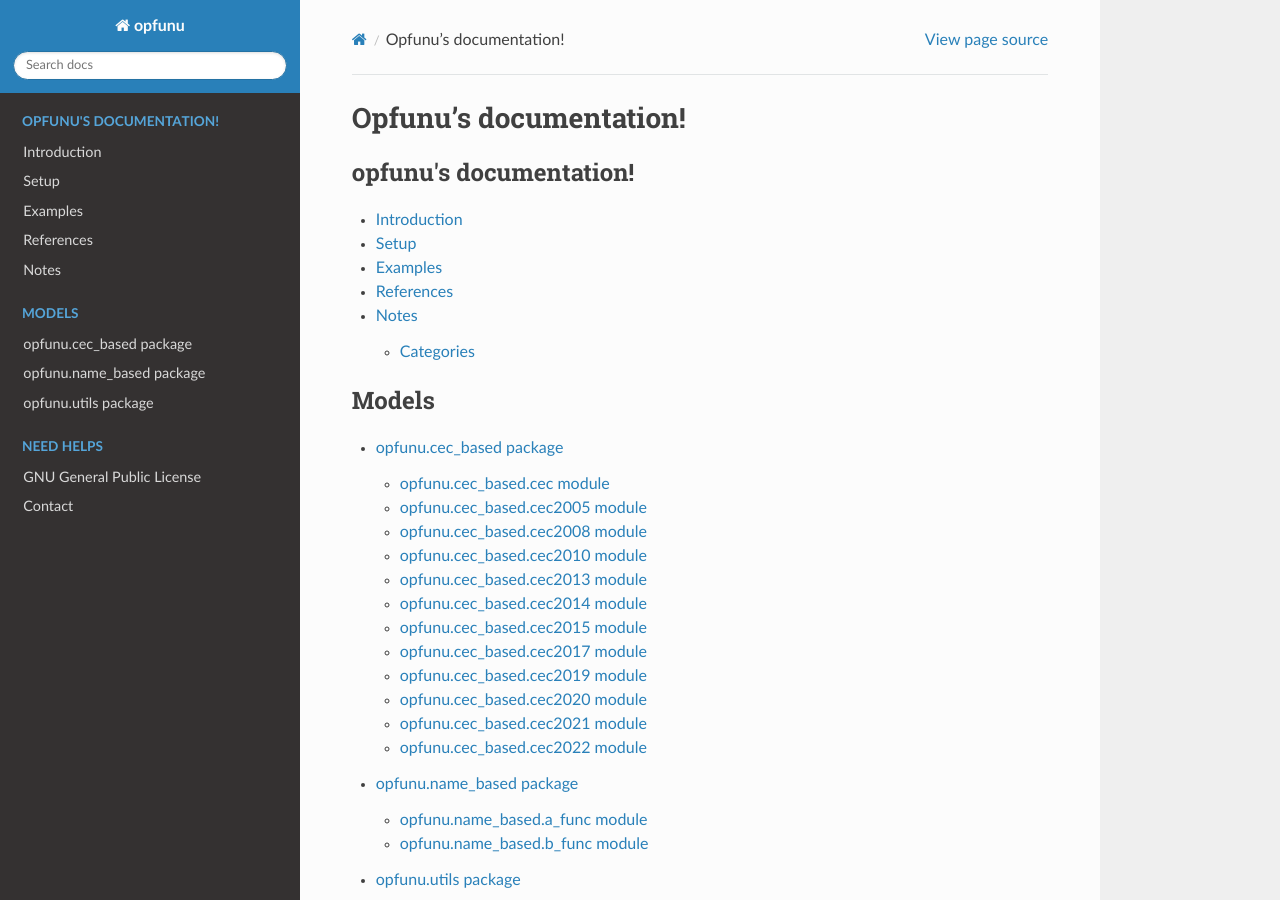
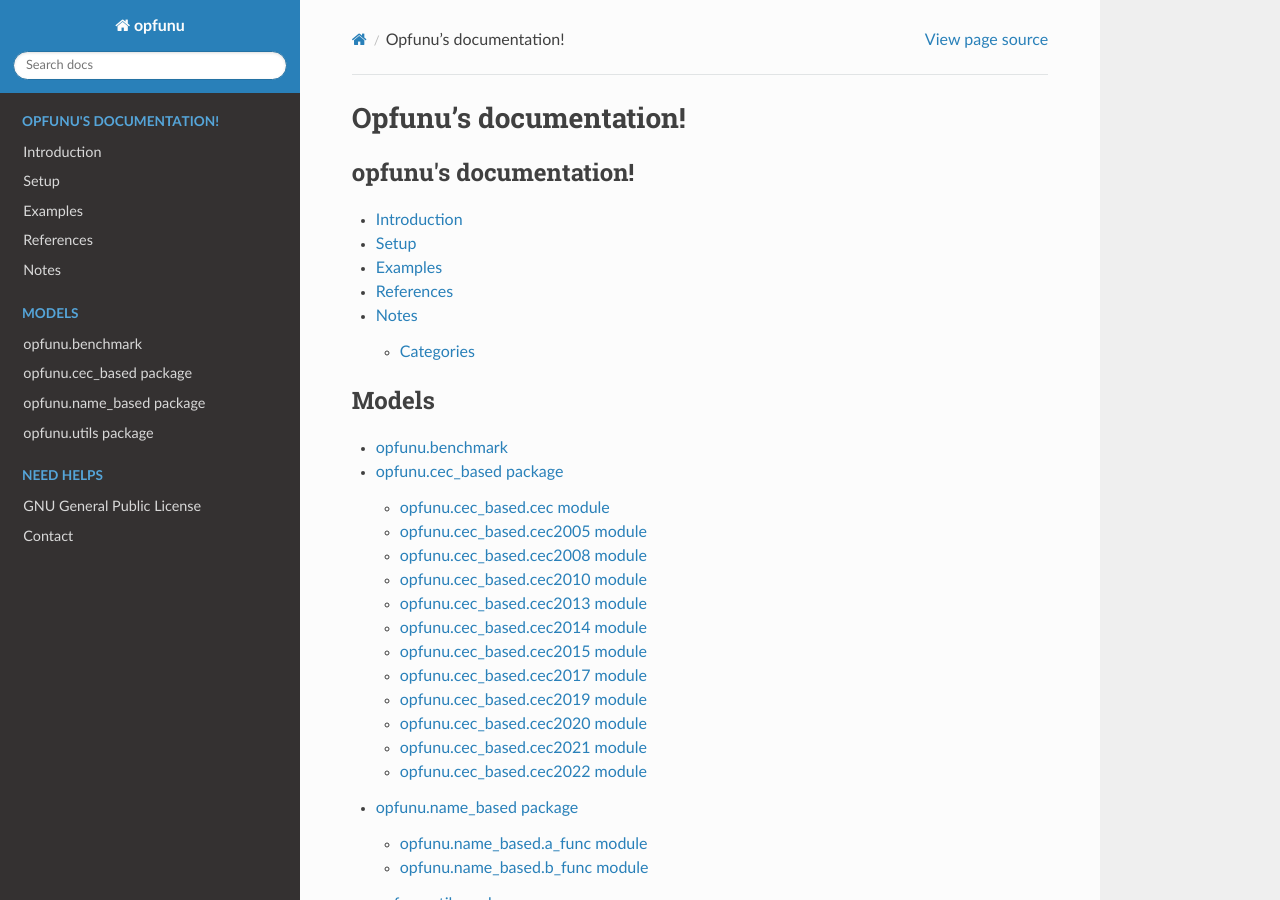
Before and after one commit to thieu1995/opfunu, a Sphinx documentation site: the page built from docs/index.rst, in a window 1280 px wide and 900 px high. Built offline with Sphinx 7.4.7 and the Read the Docs theme 2.0.0, drawn with Linux system fonts in a browser that asks for light colours.

Commit message:
Update docs

```diff
--- a/docs/index.rst
+++ b/docs/index.rst
@@ -18,6 +18,7 @@ Opfunu's documentation!
    :maxdepth: 4
    :caption: Models
 
+   pages/benchmark
    pages/cec_based
    pages/name_based
    pages/utils
--- /dev/null
+++ b/docs/pages/benchmark.rst
@@ -0,0 +1,7 @@
+opfunu.benchmark
+================
+
+.. automodule:: opfunu.benchmark
+   :members:
+   :undoc-members:
+   :show-inheritance:
```
Also changed, not shown: 2 other files.
